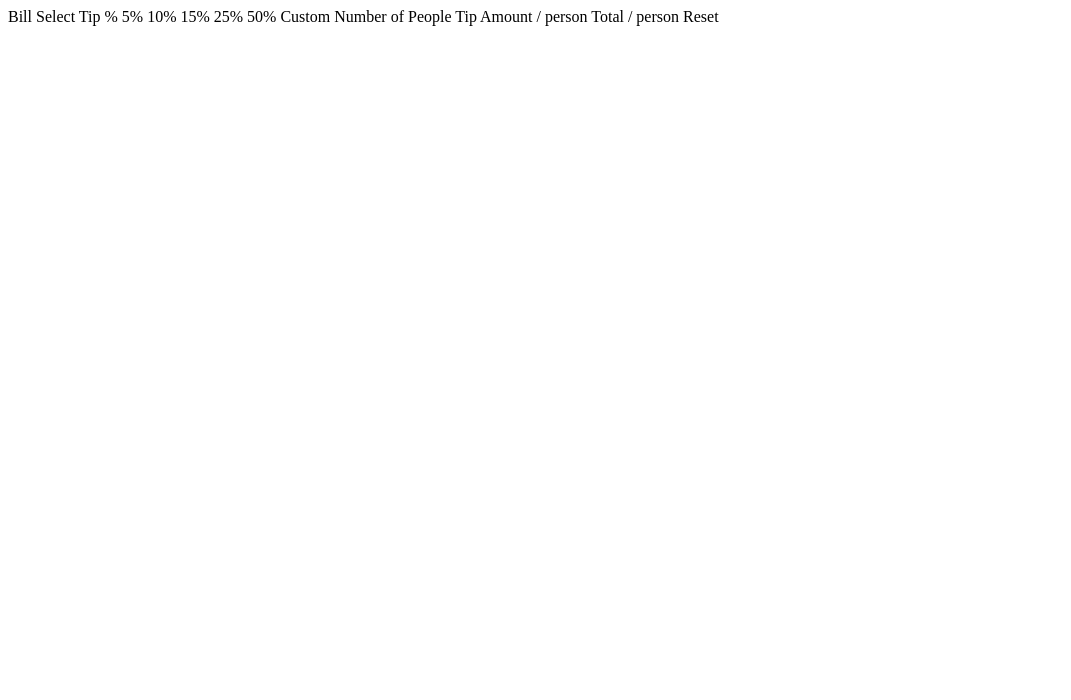
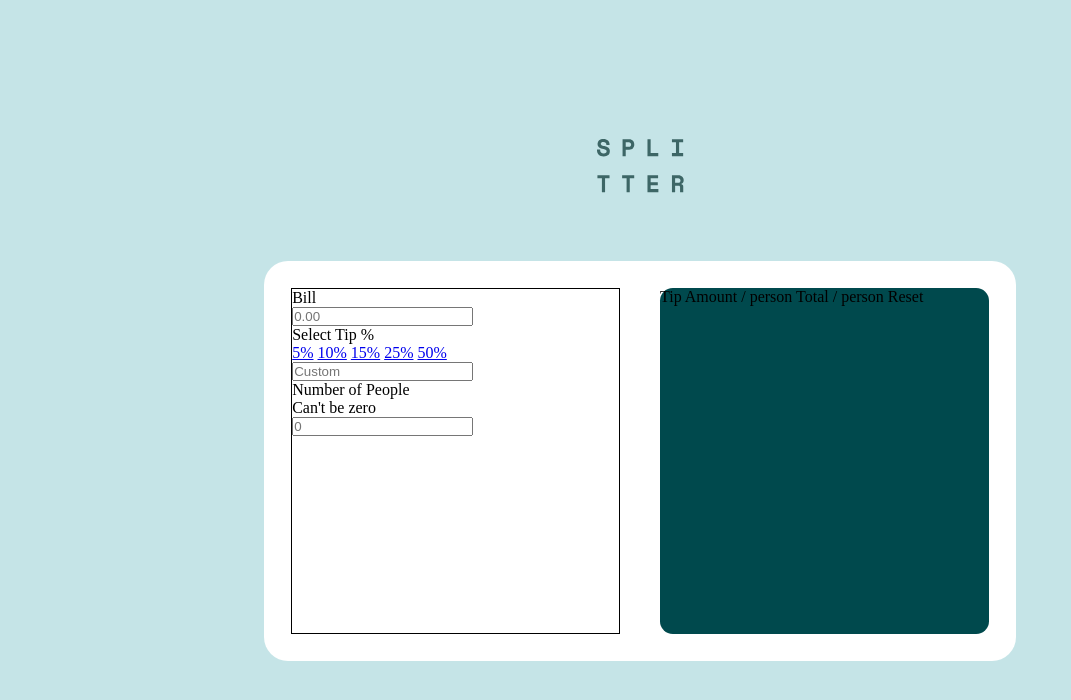
Before and after one commit to DaniloCalegaro/tip-calculator, a plain HTML site: page index.html in a window 1280 px wide. Shown: the whole page, without its empty margins (0-1071 px from the left). Drawn offline with Linux system fonts and the light colour scheme.

Commit message:
feat(index/styles): estrurando corpo da pagina

```diff
--- a/index.html
+++ b/index.html
@@ -3,19 +3,60 @@
   <head>
     <meta charset="UTF-8" />
     <meta name="viewport" content="width=device-width, initial-scale=1.0" />
-    <!-- displays site properly based on user's device -->
 
+    <!--Icon-->
     <link
       rel="icon"
       type="image/png"
       sizes="32x32"
       href="./assets/favicon-32x32.png"
     />
+    <!--Font-->
+    <link rel="preconnect" href="https://fonts.googleapis.com" />
+    <link rel="preconnect" href="https://fonts.gstatic.com" crossorigin />
+    <link
+      href="https://fonts.googleapis.com/css2?family=Space+Mono:wght@400;700&display=swap"
+      rel="stylesheet"
+    />
 
-    <title>Frontend Mentor | Tip calculator app</title>
+    <!--Styles-->
+    <link rel="stylesheet" href="./src/style.css" />
+
+    <title>Tip calculator app</title>
   </head>
   <body>
-    Bill Select Tip % 5% 10% 15% 25% 50% Custom Number of People Tip Amount /
-    person Total / person Reset
+    <header>
+      <img src="./assets/logo.svg" alt="logo tip calculator app" />
+    </header>
+    <main>
+      <section>
+        <div class="bill">
+          <p>Bill</p>
+          <input type="number" step="0.01" placeholder="0.00" />
+        </div>
+
+        <div class="select-tip">
+          <p>Select Tip %</p>
+          <a href="#">5%</a>
+          <a href="#">10%</a>
+          <a href="#">15%</a>
+          <a href="#">25%</a>
+          <a href="#">50%</a>
+          <input
+            class="outher-tip"
+            type="number"
+            step="0.01"
+            placeholder="Custom"
+          />
+        </div>
+
+        <div class="number-people">
+          <p>Number of People</p>
+          <p class="number-people-error">Can't be zero</p>
+          <input type="number" step="0" placeholder="0" />
+        </div>
+      </section>
+      <aside>Tip Amount / person Total / person Reset</aside>
+    </main>
   </body>
 </html>
--- /dev/null
+++ b/src/style.scss
@@ -0,0 +1,53 @@
+* {
+  margin: 0;
+  padding: 0;
+  box-sizing: border-box;
+}
+
+/* --- Colors ---*/
+// Primary
+$Strong-cyan: hsl(172, 67%, 45%);
+
+// Neutral
+$Very-dark-cyan: hsl(183, 100%, 15%);
+$Dark-grayish-cyan: hsl(186, 14%, 43%);
+$Grayish-cyan: hsl(184, 14%, 56%);
+$Light-grayish-cyan: hsl(185, 41%, 84%);
+$Very-light-grayish-cyan: hsl(189, 41%, 97%);
+$White: hsl(0, 0%, 100%);
+
+body {
+  background: $Light-grayish-cyan;
+  // width: 100vw;
+  height: 100vh;
+  display: flex;
+  align-items: center;
+  justify-content: center;
+  flex-direction: column;
+
+  header {
+    margin-bottom: 4rem;
+
+  }
+
+  main {
+    background: $White;
+    width: 47rem;
+    height: 25rem;
+    border-radius: 1.5rem;
+    padding: 1.7rem;
+
+    display: grid;
+    grid-template-columns: repeat(2,1fr);
+    gap: 2.5rem;
+
+    section {
+      border: solid 1px;
+    }
+
+    aside {
+      background: $Very-dark-cyan;
+      border-radius: 0.8rem;
+    }
+  }
+}
```
Also changed, not shown: src/style.css (added), 1 other file.
